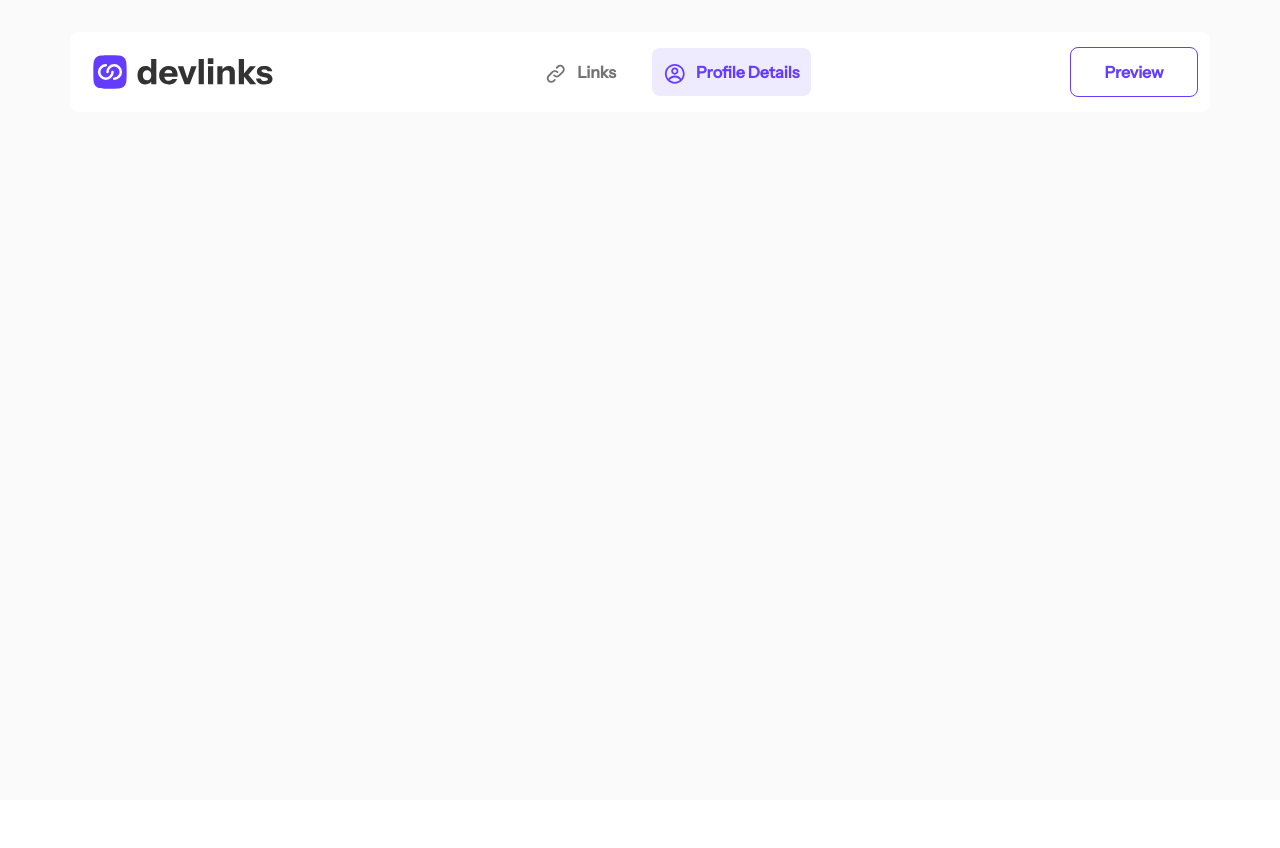
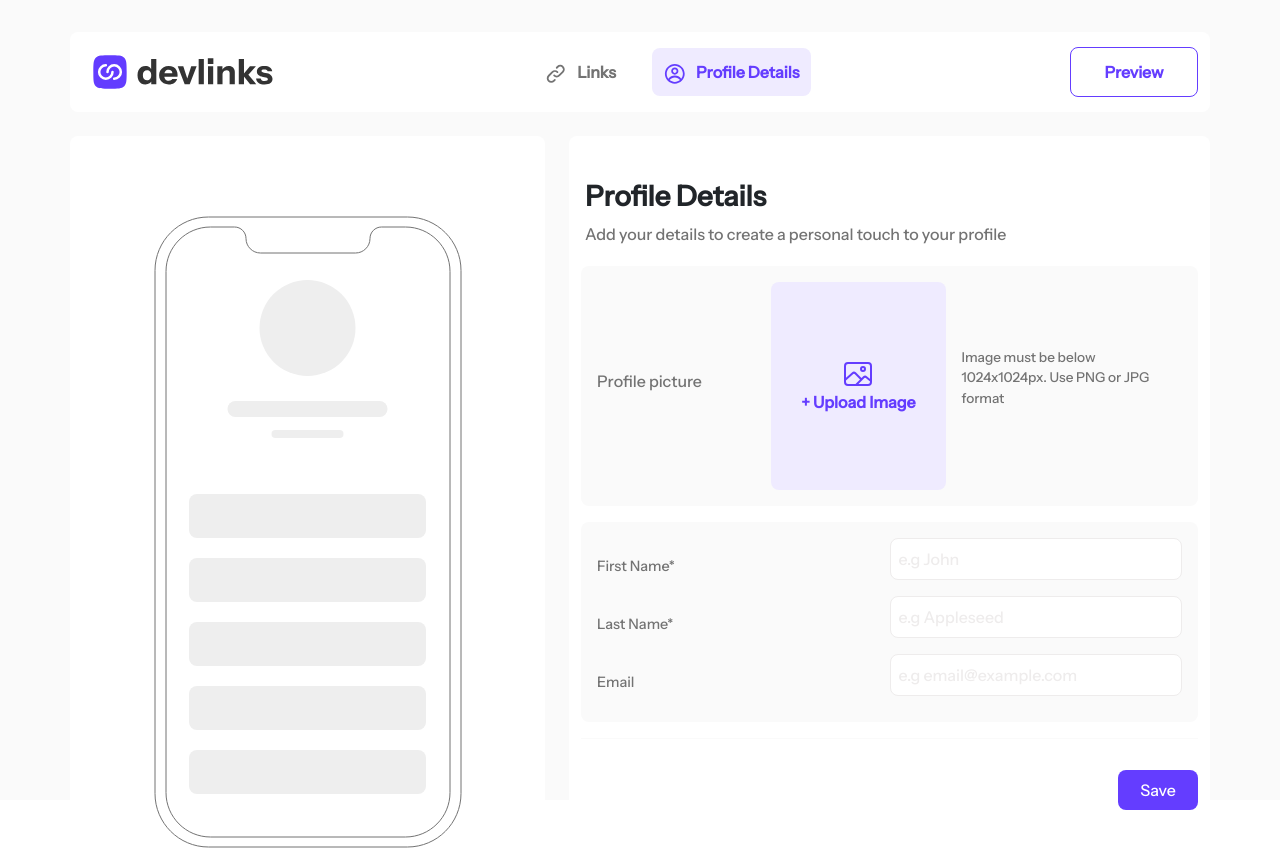
Before and after one commit to JurgenMik/LinkSharingApp, a React (Create React App) app: page /profile/details in a window 1280 px wide. Before the commit the page ends 800 px from the top, so only its background shows below. Built offline with nearby package versions, Linux system fonts and the light colour scheme.

Commit message:
LS-created-the-initial-profile-details-page-layout

```diff
--- a/src/pages/profile/ProfileDetails/ProfileDetails.scss
+++ b/src/pages/profile/ProfileDetails/ProfileDetails.scss
@@ -6,7 +6,102 @@
   margin: 0;
   padding-top: 2rem;
   background: $LightGray;
+  font-family: 'Instrument sans', serif;
   @media (max-width: $small-screen) {
     padding-top: 0;
   }
+  .layout {
+    height: 85%;
+    .row {
+      height: 100%;
+      .profile-intro {
+        margin-top: 2.5rem;
+        h1 {
+          font-size: 1.75rem;
+          font-weight: bold;
+        }
+        p {
+          color: $DarkGray;
+        }
+      }
+      .profile-details {
+        height: 12.5rem;
+        background: $LightGray;
+        label {
+          text-align: center;
+          font-size: 0.90rem;
+          color: $DarkGray;
+        }
+        input {
+          width: 50%;
+          padding: 0.5rem;
+          border-radius: 0.5rem;
+          border: 1px solid $DarkishGray;
+          margin-bottom: 1rem;
+          &::placeholder {
+            color: $DarkishGray;
+          }
+          &:focus {
+            outline: 1px solid $DarkPurple;
+            box-shadow: 0 0 5px $DarkPurple;
+          }
+        }
+      }
+      .profile-upload {
+        height: 15rem;
+        background: $LightGray;
+        color: $DarkGray;
+        align-items: center;
+        @media (max-width: $small-screen) {
+          height: 20rem;
+          flex-direction: column;
+          align-items: normal;
+          gap: 1rem;
+        }
+        h1 {
+          width: 50%;
+          font-size: 1rem;
+        }
+        .upload {
+          width: 50%;
+          height: 100%;
+          border-radius: 0.5rem;
+          color: $DarkPurple;
+          font-weight: bold;
+          background: $LightPinkishPurple;
+          label {
+            height: 100%;
+            #icon-upload {
+              font-size: 2rem;
+            }
+            &:hover {
+              cursor: pointer;
+            }
+          }
+        }
+        p {
+          padding-left: 1rem;
+          font-size: 0.85rem;
+          @media (max-width: $small-screen) {
+            padding-left: 0;
+          }
+        }
+      }
+      .save-profile {
+        height: 6.5rem;
+        border-top: 1px solid $LightGray;
+        margin-top: 1rem;
+        button {
+          width: 5rem;
+          padding: 0.5rem;
+          border-radius: 0.5rem;
+          border: none;
+          color: white;
+        }
+        #enabled {
+          background: $DarkPurple;
+        }
+      }
+    }
+  }
 }
--- a/src/pages/profile/ProfileDetails/ProfileDetails.tsx
+++ b/src/pages/profile/ProfileDetails/ProfileDetails.tsx
@@ -1,11 +1,83 @@
 import React from 'react';
 import './ProfileDetails.scss';
+import {IoImageOutline} from 'react-icons/io5';
 import ProfileNav from '../../../components/ProfileNav/ProfileNav';
+import ProfileSummary from "../../../components/ProfileSummary/ProfileSummary";
 
 function ProfileDetails() {
+
+    const isMobile = window.innerWidth <= 395;
+
     return (
         <div className="main-container-details">
-            <ProfileNav />
+            <ProfileNav/>
+            <div className="container-md mt-4 layout">
+                <div className="row gap-4">
+                    {!isMobile &&
+                        <div className="col-md-5 bg-white rounded-3">
+                            <ProfileSummary />
+                        </div>
+                    }
+                    <div className="col rounded-3 bg-white">
+                        <div className="p-1 profile-intro">
+                            <h1>Profile Details</h1>
+                            <p>
+                                Add your details to create a
+                                personal touch to your profile
+                            </p>
+                        </div>
+                        <div className="d-flex justify-content-between rounded-3 p-3 profile-upload">
+                            <h1>Profile picture</h1>
+                            <div className="upload">
+                                <label
+                                    className="d-flex flex-column align-items-center justify-content-center"
+                                    htmlFor="profileInput"
+                                >
+                                    <IoImageOutline id="icon-upload" />
+                                    + Upload Image
+                                </label>
+                                <input
+                                    className="d-none"
+                                    id="profileInput"
+                                    type="file"
+                                />
+                            </div>
+                            <p>
+                                Image must be below 1024x1024px.
+                                Use PNG or JPG format
+                            </p>
+                        </div>
+                        <div className="mt-3 rounded-3 p-3 profile-details">
+                            <div className="d-flex justify-content-between align-items-center">
+                                <label>First Name*</label>
+                                <input
+                                    placeholder="e.g John"
+                                    name="first_name"
+                                />
+                            </div>
+                            <div className="d-flex justify-content-between align-items-center">
+                                <label>Last Name*</label>
+                                <input
+                                    placeholder="e.g Appleseed"
+                                    name="last_name"
+                                />
+                            </div>
+                            <div className="d-flex justify-content-between align-items-center">
+                                <label>Email</label>
+                                <input
+                                    placeholder="e.g email@example.com"
+                                    name="email"
+                                />
+                            </div>
+                        </div>
+                        <div className="d-flex justify-content-end align-items-center p-0 save-profile">
+                            <button id="enabled">
+                                Save
+                            </button>
+                        </div>
+                    </div>
+                </div>
+            </div>
         </div>
     )
 }
```
